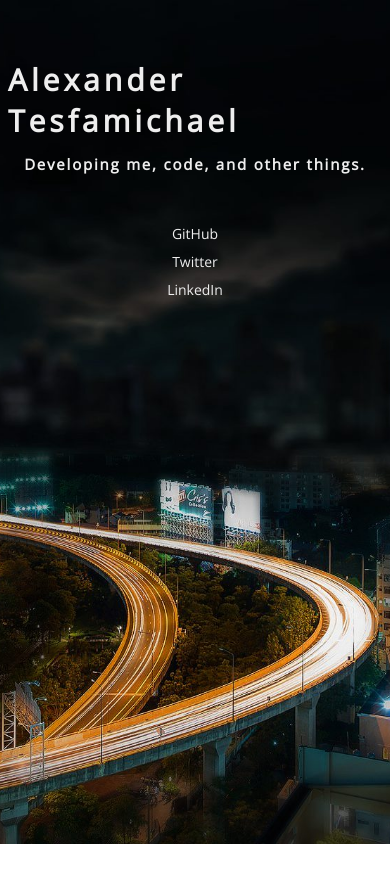
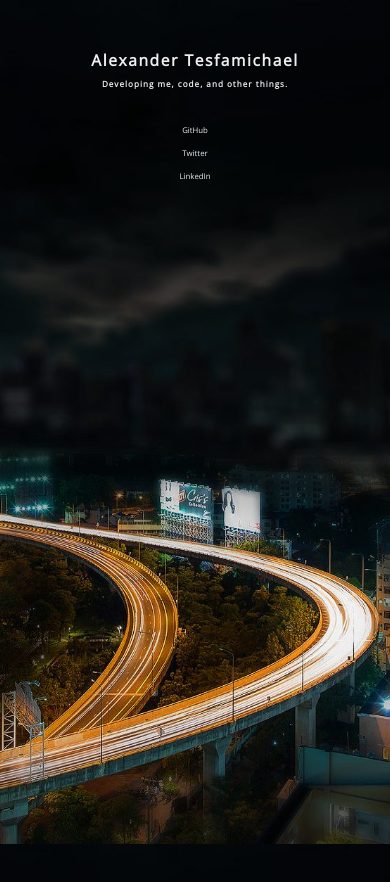
Before and after one commit to AlexTes/alextes.me, a website: page dist/index.html in a window 390 px wide. Before the commit the page ends 844 px from the top, so only its background shows below. Drawn offline with nearby package versions, Linux system fonts and the light colour scheme.

Commit message:
Adjust styling for mobile

```diff
--- a/dist/index.html
+++ b/dist/index.html
@@ -3,20 +3,25 @@
   <title>Alexander Tesfamichael</title>
   <meta charset="utf-8">
   <style>
+    html {
+      height: 100%;
+      min-height: 100%;
+    }
+
     h1, h2 {
       color: #EEE;
     }
 
     h1 {
-      font-size: 30px;
-      letter-spacing: 4px;
+      font-size: 4vmin;
+      letter-spacing: .1em;
       margin-bottom: 0;
     }
 
     h2 {
-      font-size: 15px;
+      font-size: 2.1vmin;
       letter-spacing: .12em;
-      margin-bottom: 30px;
+      margin-bottom: 3%;
     }
 
     body {
@@ -24,10 +29,11 @@
       font-family: 'Open Sans', 'Helvetica Neue', 'Hiragino Sans GB', 'LiHei Pro', Arial, sans-serif;
       align-items: center;
       flex-direction: column;
-      justify-content: center;
+      justify-content: flex-start;
       background: url("img5.jpg") no-repeat center center fixed;
       background-size: cover;
       margin-top: 10%;
+      min-height: 100%;
     }
 
     ul {
@@ -45,7 +51,7 @@
 
     a {
       color: #EEE;
-      font-size: 14px;
+      font-size: 2vmin;
       line-height: 2em;
       text-decoration: none;;
       transition: color .2s ease;
@@ -64,7 +70,6 @@
     ga('create', 'UA-92961919-1', 'auto');
     ga('send', 'pageview');
   </script>
-
 </head>
 <body>
     <h1>Alexander Tesfamichael</h1>
```
